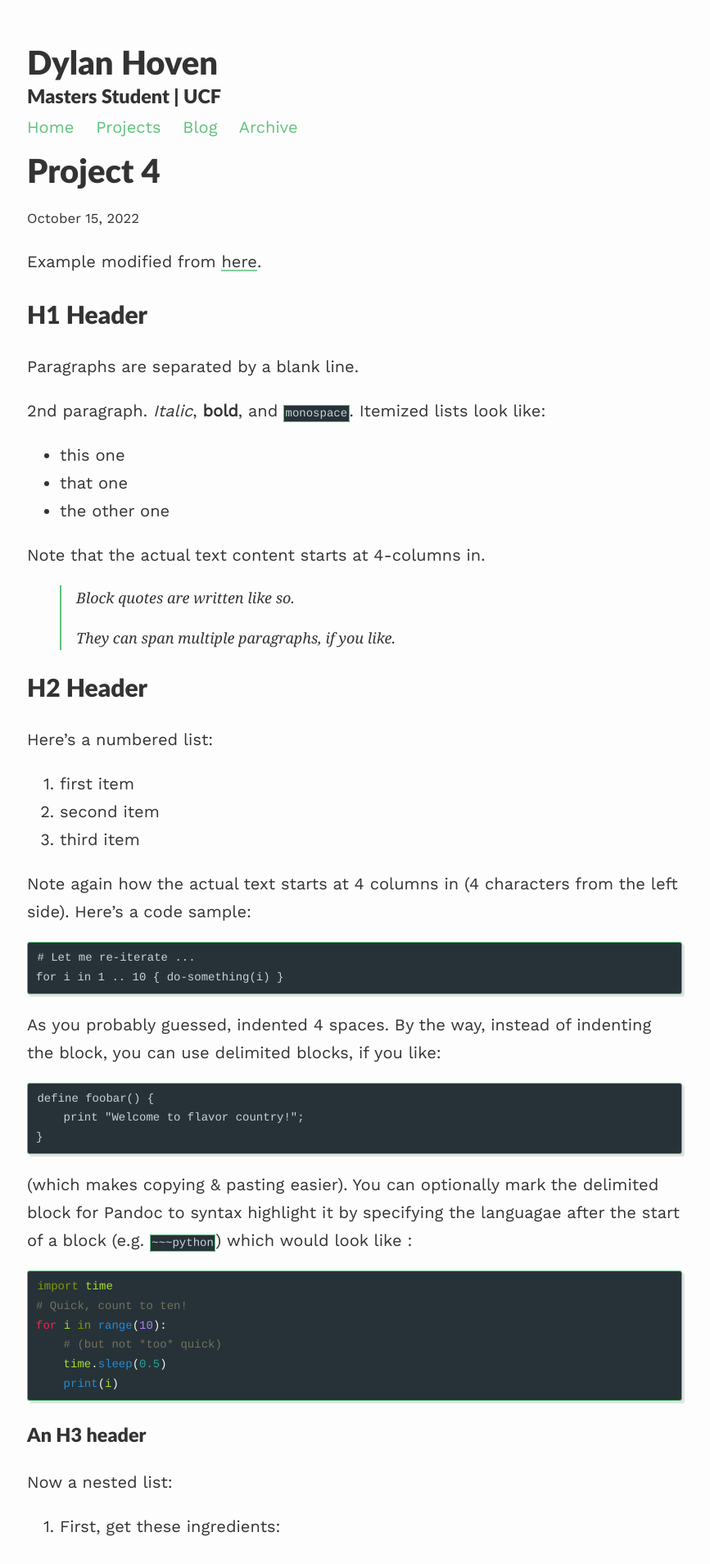
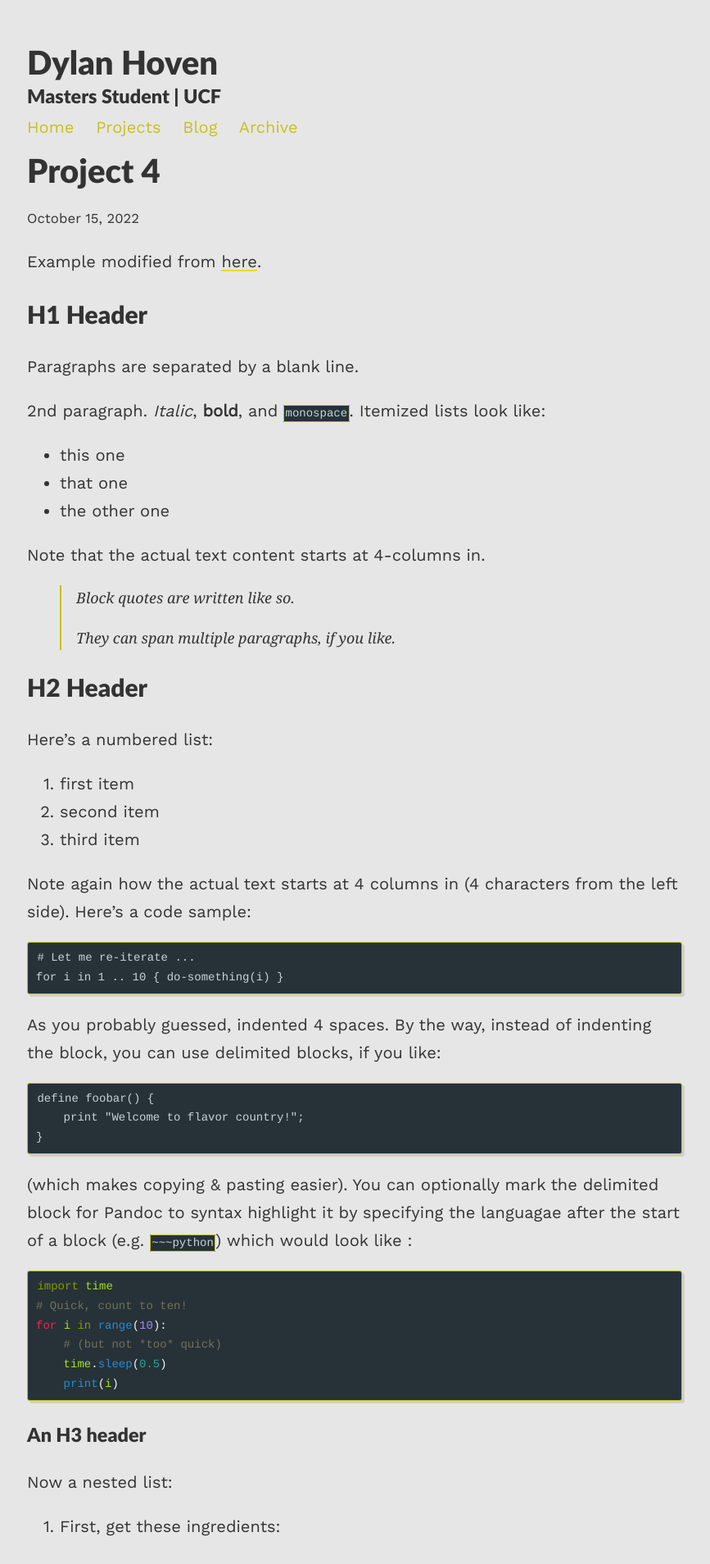
Before and after one commit to hovendm/gradfolio, a Jekyll site: the page built from _projects/project4.md, in a window 1280 px wide. Shown: the top 1908 px of the page at 82% size, without its empty margins (207-1074 px from the left). Built offline with Jekyll 4.4.1, drawn with Linux system fonts in a browser that asks for light colours; nearby versions of some CDN libraries; formulas are drawn with MathJax 3.

Commit message:
initial recolor

```diff
--- a/assets/css/_sass/variables.scss
+++ b/assets/css/_sass/variables.scss
@@ -7,11 +7,11 @@ $base-line-height: 1.7;
 $spacing-unit:     30px;
 $light-gray: gray;
 $text-color:       #333;
-$background-color: #fdfdfd;
-$brand-color:      #60c17d;
+$background-color: #e6e6e6;
+$brand-color:      #c9c11a;
 
 // Color scheme for light
-$body-bg: #fdfdfd;
+$body-bg: #e6e6e6;
 $projectbox: #cfe6a4;
 $text-color: #333;
 
```
